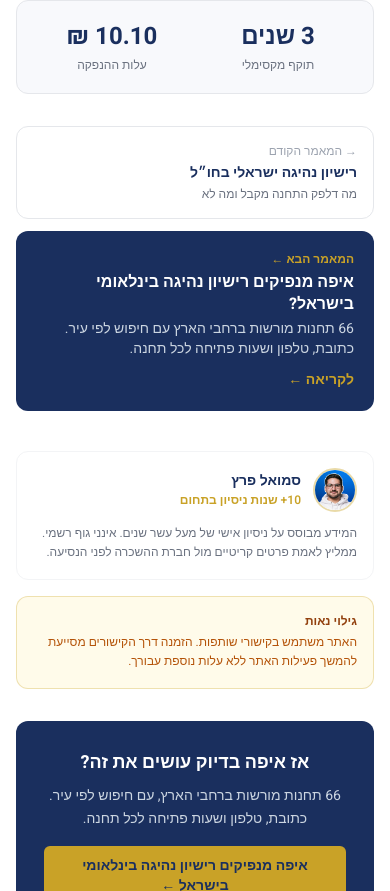
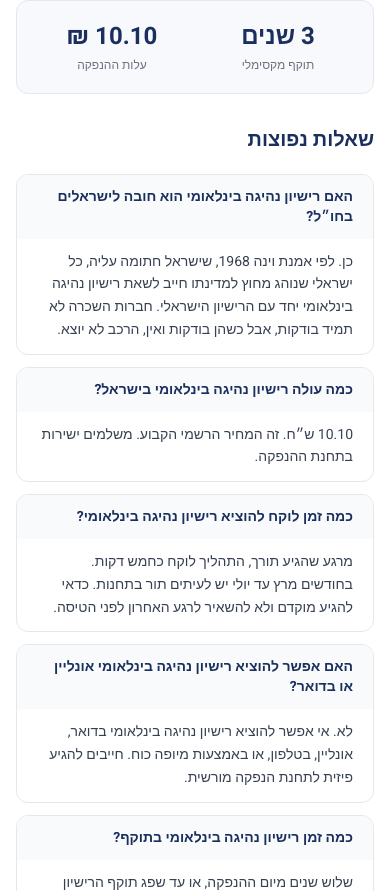
Before and after one commit to Shmulix/derekh-agav, a Next.js app: page /posts/international-driving-permit in a window 390 px wide. Shown: the part 8753-9644 px from the top of the page. Built offline with nearby package versions, Linux system fonts and the light colour scheme.

Commit message:
IDP post: add FAQ section with FAQPage JSON-LD schema (7 questions)

```diff
--- a/app/posts/international-driving-permit/page.tsx
+++ b/app/posts/international-driving-permit/page.tsx
@@ -20,6 +20,7 @@ const mobileTocItems = [
   { id: "stations", label: "כל תחנות ההנפקה בישראל" },
   { id: "looks-like", label: "איך הוא נראה" },
   { id: "validity", label: "כמה זמן בתוקף" },
+  { id: "faq", label: "שאלות נפוצות" },
 ];
 
 export const metadata: Metadata = {
@@ -138,6 +139,7 @@ export default function InternationalDrivingLicensePost() {
                       { href: "#stations", label: "כל תחנות ההנפקה בישראל" },
                       { href: "#looks-like", label: "איך הוא נראה" },
                       { href: "#validity", label: "כמה זמן בתוקף" },
+                      { href: "#faq", label: "שאלות נפוצות" },
                     ].map((item) => (
                       <a
                         key={item.href}
@@ -571,6 +573,47 @@ export default function InternationalDrivingLicensePost() {
                 </div>
               </div>
 
+              {/* FAQ */}
+              <h2 id="faq" className="text-xl md:text-2xl font-bold text-navy mb-5 scroll-mt-24">
+                שאלות נפוצות
+              </h2>
+              <script
+                type="application/ld+json"
+                dangerouslySetInnerHTML={{ __html: JSON.stringify({
+                  "@context": "https://schema.org",
+                  "@type": "FAQPage",
+                  "mainEntity": [
+                    { "@type": "Question", "name": "האם רישיון נהיגה בינלאומי הוא חובה לישראלים בחו״ל?", "acceptedAnswer": { "@type": "Answer", "text": "כן. לפי אמנת וינה 1968, שישראל חתומה עליה, כל ישראלי שנוהג מחוץ למדינתו חייב לשאת רישיון נהיגה בינלאומי יחד עם הרישיון הישראלי. חברות השכרה לא תמיד בודקות, אבל כשהן בודקות ואין, הרכב לא יוצא." } },
+                    { "@type": "Question", "name": "כמה עולה רישיון נהיגה בינלאומי בישראל?", "acceptedAnswer": { "@type": "Answer", "text": "10.10 ש״ח. זה המחיר הרשמי הקבוע. משלמים ישירות בתחנת ההנפקה." } },
+                    { "@type": "Question", "name": "כמה זמן לוקח להוציא רישיון נהיגה בינלאומי?", "acceptedAnswer": { "@type": "Answer", "text": "מרגע שהגיע תורך, התהליך לוקח כחמש דקות. בחודשים מרץ עד יולי יש לעיתים תור, כדאי להגיע מוקדם ולא להשאיר לרגע האחרון לפני הטיסה." } },
+                    { "@type": "Question", "name": "האם אפשר להוציא רישיון נהיגה בינלאומי אונליין או בדואר?", "acceptedAnswer": { "@type": "Answer", "text": "לא. אי אפשר להוציא רישיון נהיגה בינלאומי בדואר, אונליין, בטלפון, או באמצעות מיופה כוח. חייבים להגיע פיזית לתחנת הנפקה מורשית." } },
+                    { "@type": "Question", "name": "כמה זמן רישיון נהיגה בינלאומי בתוקף?", "acceptedAnswer": { "@type": "Answer", "text": "שלוש שנים מיום ההנפקה, או עד שפג תוקף הרישיון הישראלי, לפי המוקדם מביניהם. אם הרישיון הישראלי פג בעוד שנה, גם הרישיון הבינלאומי יהיה בתוקף שנה בלבד." } },
+                    { "@type": "Question", "name": "האם רישיון נהיגה בינלאומי ישראלי תקף ביפן?", "acceptedAnswer": { "@type": "Answer", "text": "כן, אבל עם מגבלה: יפן חתומה על אמנת 1949 בלבד ומכירה בתוקף של שנה אחת מיום ההנפקה. הרישיון חייב להיות בתוקף ביום הכניסה ליפן. אם עבר יותר משנה מיום ההנפקה ביום הנחיתה, הוא לא תקף שם." } },
+                    { "@type": "Question", "name": "האם רישיון נהיגה בינלאומי תקף בלי הרישיון הישראלי?", "acceptedAnswer": { "@type": "Answer", "text": "לא. הרישיון הבינלאומי הוא תרגום של הרישיון הישראלי. הוא לא תקף לבד. שניהם חייבים להיות איתך, פיזית, בדלפק ועל הכביש." } },
+                  ]
+                })}}
+              />
+              <div className="space-y-3 mb-10">
+                {[
+                  { q: "האם רישיון נהיגה בינלאומי הוא חובה לישראלים בחו״ל?", a: "כן. לפי אמנת וינה 1968, שישראל חתומה עליה, כל ישראלי שנוהג מחוץ למדינתו חייב לשאת רישיון נהיגה בינלאומי יחד עם הרישיון הישראלי. חברות השכרה לא תמיד בודקות, אבל כשהן בודקות ואין, הרכב לא יוצא." },
+                  { q: "כמה עולה רישיון נהיגה בינלאומי בישראל?", a: "10.10 ש״ח. זה המחיר הרשמי הקבוע. משלמים ישירות בתחנת ההנפקה." },
+                  { q: "כמה זמן לוקח להוציא רישיון נהיגה בינלאומי?", a: "מרגע שהגיע תורך, התהליך לוקח כחמש דקות. בחודשים מרץ עד יולי יש לעיתים תור בתחנות. כדאי להגיע מוקדם ולא להשאיר לרגע האחרון לפני הטיסה." },
+                  { q: "האם אפשר להוציא רישיון נהיגה בינלאומי אונליין או בדואר?", a: "לא. אי אפשר להוציא רישיון נהיגה בינלאומי בדואר, אונליין, בטלפון, או באמצעות מיופה כוח. חייבים להגיע פיזית לתחנת הנפקה מורשית." },
+                  { q: "כמה זמן רישיון נהיגה בינלאומי בתוקף?", a: "שלוש שנים מיום ההנפקה, או עד שפג תוקף הרישיון הישראלי, לפי המוקדם מביניהם. אם הרישיון הישראלי שלך פג בעוד שנה, גם הרישיון הבינלאומי יהיה בתוקף שנה בלבד." },
+                  { q: "האם רישיון נהיגה בינלאומי ישראלי תקף ביפן?", a: "כן, אבל עם מגבלה: יפן מכירה בתוקף של שנה אחת מיום ההנפקה בלבד. הרישיון חייב להיות בתוקף ביום הכניסה ליפן. אם עבר יותר משנה מיום ההנפקה ביום הנחיתה, הוא לא תקף שם." },
+                  { q: "האם רישיון נהיגה בינלאומי תקף בלי הרישיון הישראלי?", a: "לא. הרישיון הבינלאומי הוא תרגום של הרישיון הישראלי. הוא לא תקף לבד. שניהם חייבים להיות איתך פיזית, גם בדלפק וגם על הכביש." },
+                ].map((item, i) => (
+                  <div key={i} className="border border-gray-200 rounded-xl overflow-hidden">
+                    <div className="bg-gray-50 px-5 py-3">
+                      <p className="font-bold text-navy text-sm">{item.q}</p>
+                    </div>
+                    <div className="px-5 py-3">
+                      <p className="text-sm text-gray-700 leading-relaxed">{item.a}</p>
+                    </div>
+                  </div>
+                ))}
+              </div>
+
               {/* Article navigation — prev / next */}
               <div className="space-y-3 mb-10">
                 <Link
```
